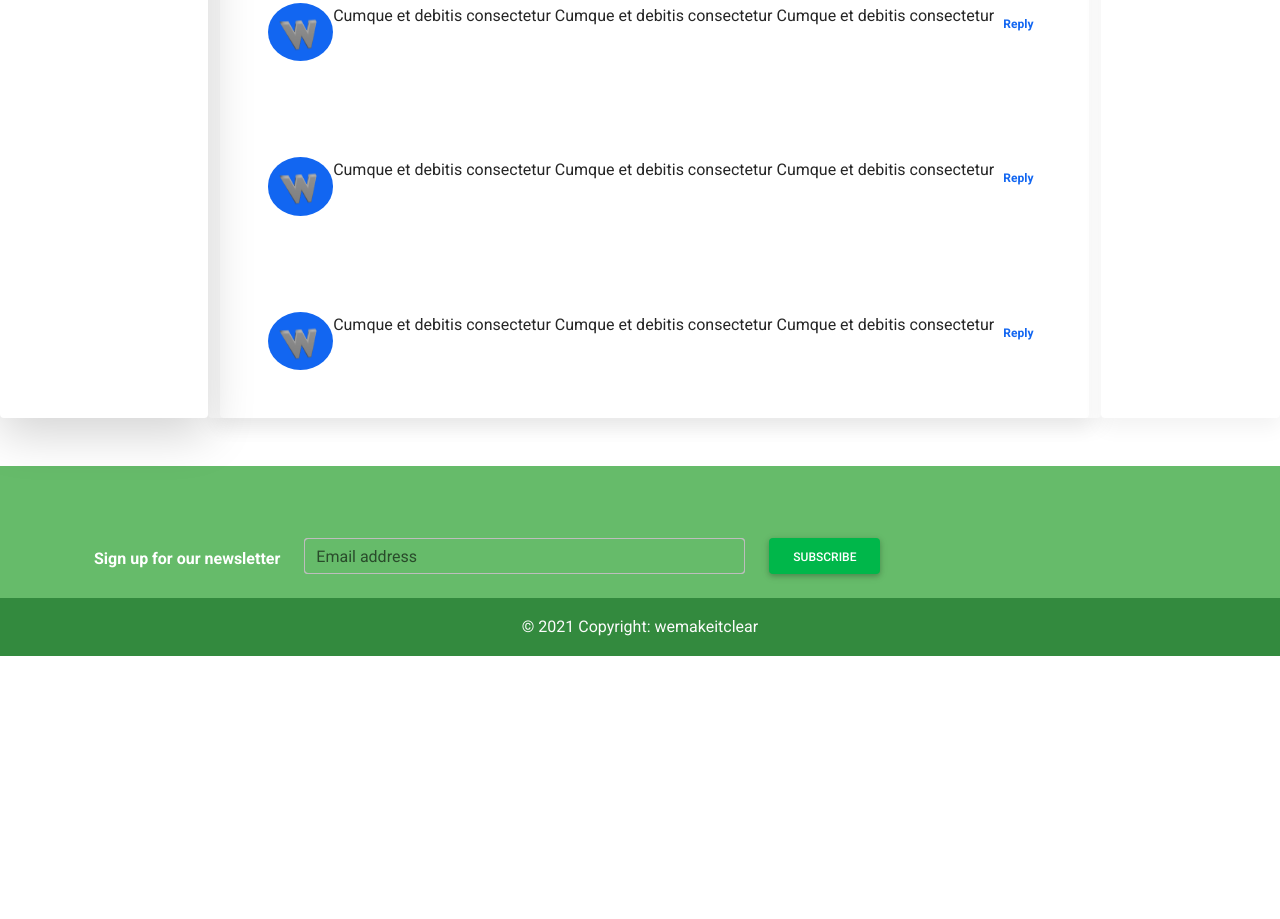
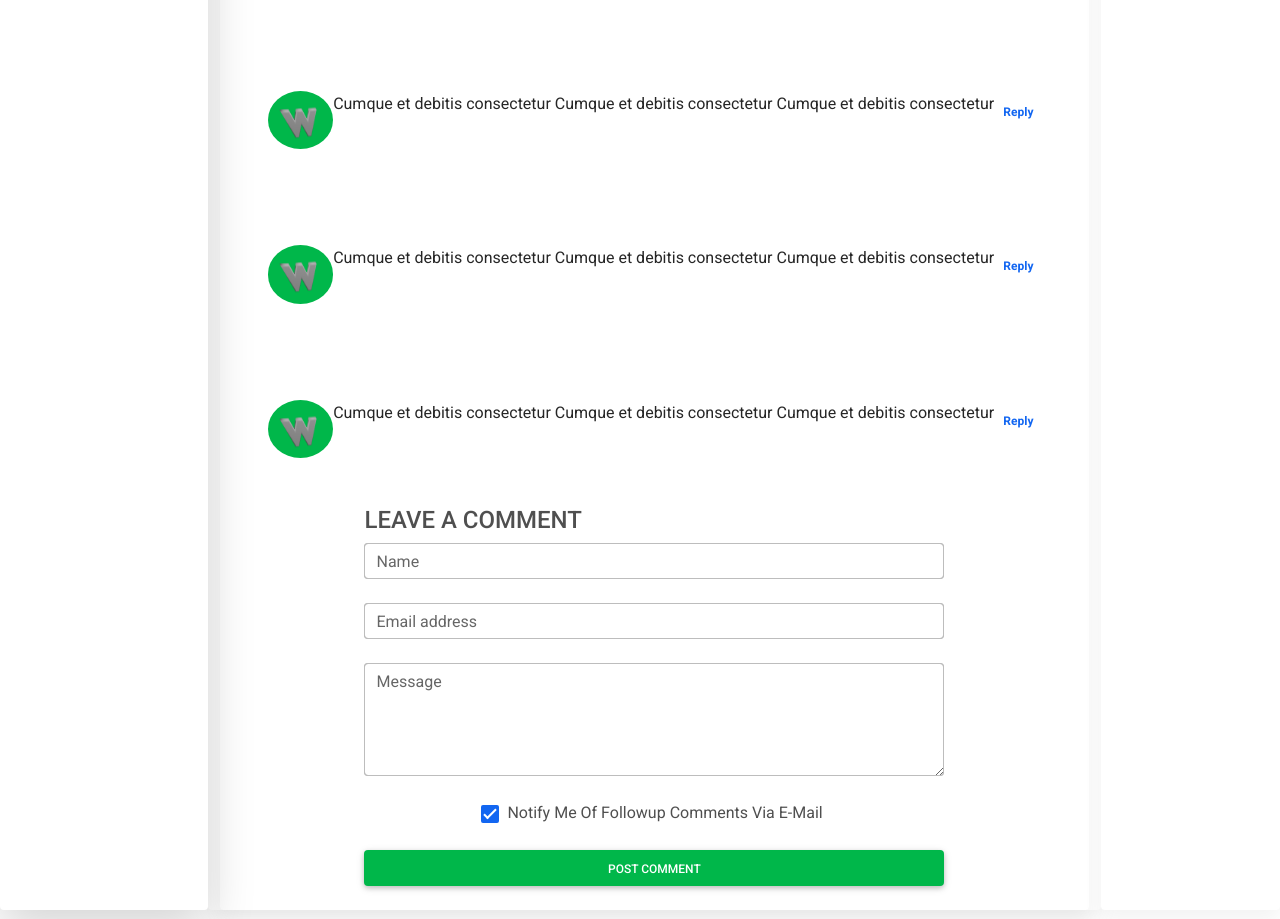
Before and after one commit to Amambicyprain/wemakeitclear, a plain HTML site: page detail.html in a window 1280 px wide. Shown: the part 1878-2797 px from the top of the page. Before the commit the page ends 2534 px from the top, so only its background shows below. Drawn offline with Linux system fonts and the light colour scheme.

Commit message:
updated detail and home page

```diff
--- a/detail.html
+++ b/detail.html
@@ -159,7 +159,9 @@
                           class="card-img-top"
                           alt="..."
                         />
+
                         <div class="card-body">
+                          <h5 class="card-title text-center"><a href="#">Lorem ipsum dolor</a></h5>
                           <p class="card-text">
                             Lorem ipsum dolor, sit amet consectetur adipisicing elit.
                             Cumque et debitis consectetur modi quidem? Enim maiores facilis,
@@ -189,7 +191,9 @@
                                   <div class="mask" style="background-color: rgba(251, 251, 251, 0.15)"></div>
                                 </a>
                               </div>
+
                              <div class="card-body">
+                              <h5 class="card-title text-center"><a href="#">Lorem ipsum dolor</a></h5>
                                <div class="card-text">
                                  <p>
                                    Lorem ipsum dolor, sit amet consectetur adipisicing elit.
@@ -207,7 +211,10 @@
                                   <div class="mask" style="background-color: rgba(251, 251, 251, 0.15)"></div>
                                 </a>
                               </div>
+
                              <div class="card-body">
+
+                              <h5 class="card-title text-center"><a href="#">Lorem ipsum dolor</a></h5>
                                <div class="card-text">
                                  <p>
                                    Lorem ipsum dolor, sit amet consectetur adipisicing elit.
@@ -225,6 +232,7 @@
                               </div>
 
                              <div class="card-body">
+                              <h5 class="card-title text-center"><a href="#">Lorem ipsum dolor</a></h5>
                                <div class="card-text ">
                                  <p>
                                    Lorem ipsum dolor, sit amet consectetur adipisicing elit.
@@ -241,7 +249,7 @@
                         </div>
                         <div id="comments" class="">
                           <div class="h-100 d-flex  align-items-center m-5">
-                            <span class="badge bg-primary align-self-start " style="border-radius: 50%;">
+                            <span class="badge bg-success align-self-start " style="border-radius: 50%;">
                               <img src="img/logo.png" alt="" style="height: 50px; width: 50px;">
                             </span>
                             <p class=" align-self-start text-dark text-lg">
@@ -255,7 +263,7 @@
 
                         </div>
                         <div class="h-100 d-flex  align-items-center m-5">
-                          <span class="badge bg-primary align-self-start " style="border-radius: 50%;">
+                          <span class="badge bg-success align-self-start " style="border-radius: 50%;">
                             <img src="img/logo.png" alt="" style="height: 50px; width: 50px;">
                           </span>
                           <p class=" align-self-start text-dark text-lg">
@@ -267,7 +275,7 @@
                           <p class="badge align-self-center ms-auto"><a href="#">Reply</a></p>
                         </div>
                         <div class="h-100 d-flex  align-items-center m-5">
-                          <span class="badge bg-primary align-self-start " style="border-radius: 50%;">
+                          <span class="badge bg-success align-self-start " style="border-radius: 50%;">
                             <img src="img/logo.png" alt="" style="height: 50px; width: 50px;">
                           </span>
                           <p class=" align-self-start text-dark text-lg">
@@ -279,7 +287,7 @@
                           <p class="badge align-self-center ms-auto"><a href="#">Reply</a></p>
                         </div>
                         <div class="h-100 d-flex  align-items-center m-5">
-                          <span class="badge bg-primary align-self-start " style="border-radius: 50%;">
+                          <span class="badge bg-success align-self-start " style="border-radius: 50%;">
                             <img src="img/logo.png" alt="" style="height: 50px; width: 50px;">
                           </span>
                           <p class=" align-self-start text-dark text-lg">
@@ -291,7 +299,7 @@
                           <p class="badge align-self-center ms-auto"><a href="#">Reply</a></p>
                         </div>
                         <div class="h-100 d-flex  align-items-center m-5">
-                          <span class="badge bg-primary align-self-start " style="border-radius: 50%;">
+                          <span class="badge bg-success align-self-start " style="border-radius: 50%;">
                             <img src="img/logo.png" alt="" style="height: 50px; width: 50px;">
                           </span>
                           <p class=" align-self-start text-dark text-lg">
@@ -303,6 +311,45 @@
                           <p class="badge align-self-center ms-auto"><a href="#">Reply</a></p>
                         </div>
 
+                         <div class="col-md-8  m-auto d-flex flex-column">
+                          <h4 class=""> LEAVE A COMMENT</h4>
+                          <form>
+                            <!-- Name input -->
+                            <div class="form-outline mb-4">
+                              <input type="text" id="form4Example1" class="form-control" />
+                              <label class="form-label" for="form4Example1">Name</label>
+                            </div>
+
+                            <!-- Email input -->
+                            <div class="form-outline mb-4">
+                              <input type="email" id="form4Example2" class="form-control" />
+                              <label class="form-label" for="form4Example2">Email address</label>
+                            </div>
+
+                            <!-- Message input -->
+                            <div class="form-outline mb-4">
+                              <textarea class="form-control" id="form4Example3" rows="4"></textarea>
+                              <label class="form-label" for="form4Example3">Message</label>
+                            </div>
+
+                            <!-- Checkbox -->
+                            <div class="form-check d-flex justify-content-center mb-4">
+                              <input
+                                class="form-check-input me-2"
+                                type="checkbox"
+                                value=""
+                                id="form4Example4"
+                                checked
+                              />
+                              <label class="form-check-label" for="form4Example4">
+                                Notify Me Of Followup Comments Via E-Mail
+                              </label>
+                            </div>
+
+                            <!-- Submit button -->
+                            <button type="submit" class="btn btn-success btn-block mb-4">Post comment</button>
+                          </form>
+                         </div>
                       </div>
                 </div>
                 <div class="col-md-2 card">
```
